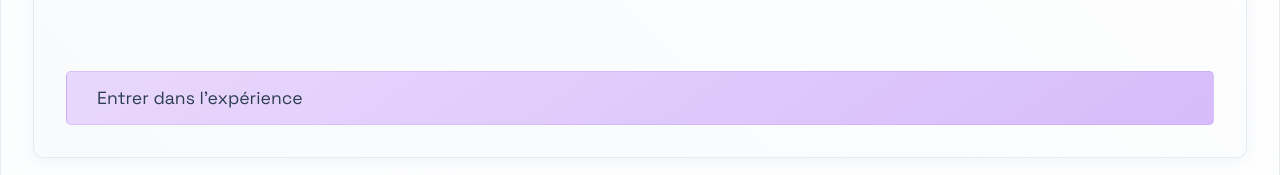
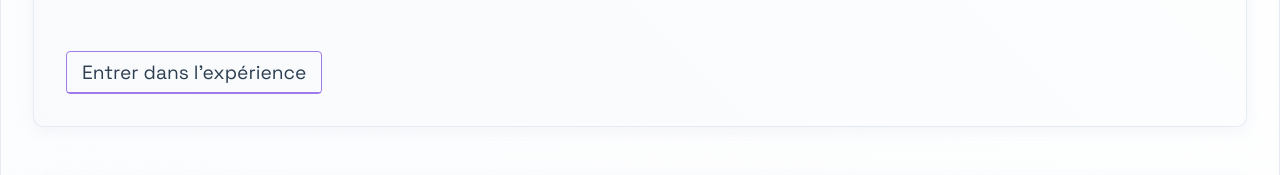
Before and after one commit to capirabouka/cursor, a plain HTML site: page index.html in a window 1280 px wide. Shown: the part 2405-2580 px from the top of the page. Drawn offline with nearby package versions, Linux system fonts and the light colour scheme.

```diff
--- a/styles.css
+++ b/styles.css
@@ -528,22 +528,33 @@ body::after {
 
 .immersive-button {
     display: inline-block;
-    padding: 15px 30px;
-    background: linear-gradient(145deg, #E9D8FD 0%, #D6BCFA 100%);
     color: #2C3E50;
-    border: 1px solid rgba(159, 122, 234, 0.2);
-    border-radius: 5px;
     text-decoration: none;
-    font-size: 1.1em;
+    font-size: 1.2em;
     transition: all 0.3s ease;
-    margin-top: 20px;
+    position: relative;
+    padding: 8px 15px;
+    width: fit-content;
+    border: 1px solid #9F7AEA;
+    border-radius: 4px;
+}
+
+.immersive-button::after {
+    content: '';
+    position: absolute;
+    bottom: 0;
+    left: 0;
+    width: 100%;
+    height: 1px;
+    background-color: #9F7AEA;
 }
 
 .immersive-button:hover {
-    background: linear-gradient(145deg, #D6BCFA 0%, #E9D8FD 100%);
-    border-color: rgba(159, 122, 234, 0.3);
-    transform: translateY(-2px);
-    box-shadow: 0 4px 8px rgba(159, 122, 234, 0.1);
+    background-color: rgba(159, 122, 234, 0.1);
+}
+
+.immersive-button:hover::after {
+    height: 2px;
 }
 
 #about {
```
Also changed, not shown: 2 other files.
